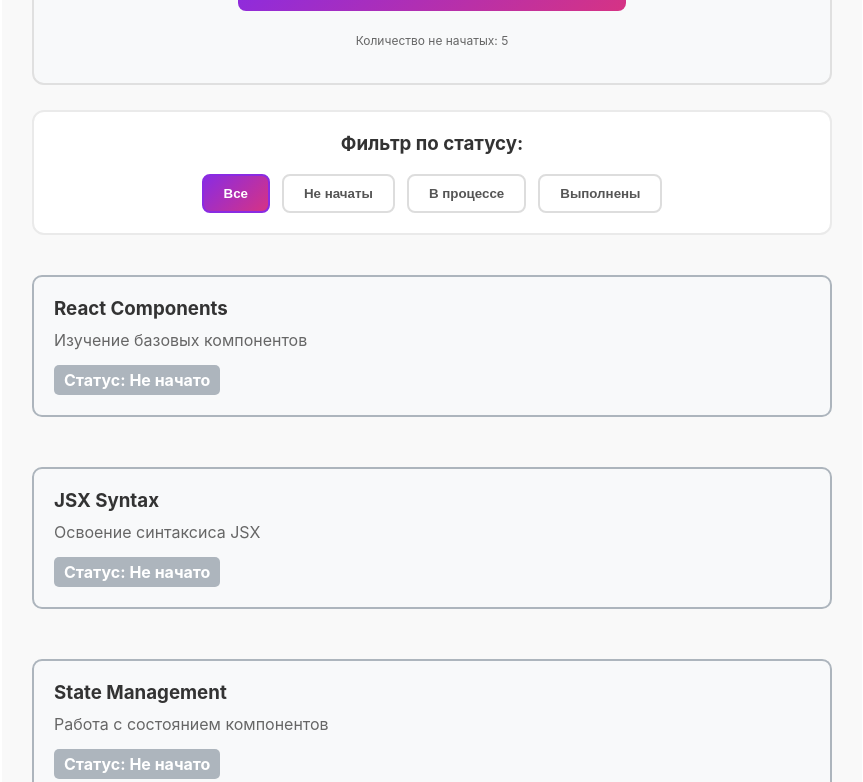
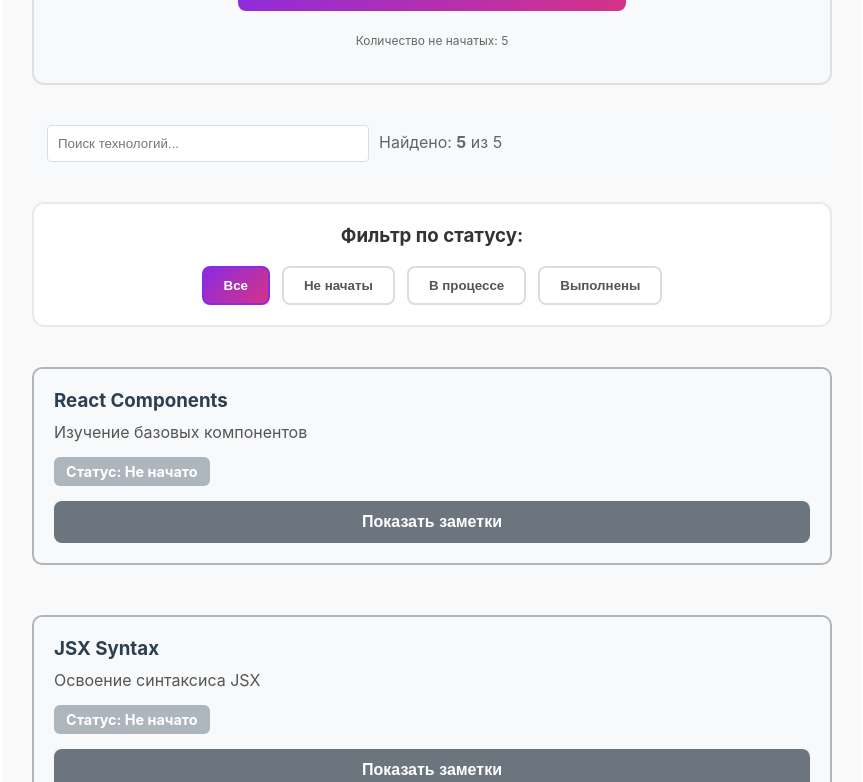
Before and after one commit to Evenysh/technology-tracker, a React (Vite) app: page / in a window 1280 px wide. Shown: the part 610-1392 px from the top of the page, without its empty margins (208-1071 px from the left). Built offline with nearby package versions, Linux system fonts and the light colour scheme.

Commit message:
окончание 21 практики

```diff
--- a/src/App.jsx
+++ b/src/App.jsx
@@ -1,23 +1,37 @@
 // src/App.jsx
 import './App.css';
-import { useState } from 'react';
+import { useState, useEffect } from 'react';
 import ProgressHeader from './components/ProgressHeader';
 import TechnologyCard from './components/TechnologyCard';
 import QuickActions from './components/QuickActions';
-import FilterButtons from './components/FilterButtons'; // ← новый импорт
+import FilterButtons from './components/FilterButtons';
 
 function App() {
-  const [technologies, setTechnologies] = useState([
-    { id: 1, title: 'React Components', description: 'Изучение базовых компонентов', status: 'not-started' },
-    { id: 2, title: 'JSX Syntax', description: 'Освоение синтаксиса JSX', status: 'not-started' },
-    { id: 3, title: 'State Management', description: 'Работа с состоянием компонентов', status: 'not-started' },
-    { id: 4, title: 'React Hooks', description: 'Изучение useState, useEffect', status: 'not-started' },
-    { id: 5, title: 'React Router', description: 'Маршрутизация в React', status: 'not-started' }
-  ]);
+  // ========== ЛЕНИВАЯ ИНИЦИАЛИЗАЦИЯ ==========
+  const [technologies, setTechnologies] = useState(() => {
+    const saved = localStorage.getItem('techTrackerData');
+    if (saved) {
+      return JSON.parse(saved);
+    }
 
-  const [activeFilter, setActiveFilter] = useState('all'); // ← состояние фильтра
+    return [
+      { id: 1, title: 'React Components', description: 'Изучение базовых компонентов', status: 'not-started', notes: '' },
+      { id: 2, title: 'JSX Syntax', description: 'Освоение синтаксиса JSX', status: 'not-started', notes: '' },
+      { id: 3, title: 'State Management', description: 'Работа с состоянием компонентов', status: 'not-started', notes: '' },
+      { id: 4, title: 'React Hooks', description: 'Изучение useState, useEffect', status: 'not-started', notes: '' },
+      { id: 5, title: 'React Router', description: 'Маршрутизация в React', status: 'not-started', notes: '' }
+    ];
+  });
 
-  // Функция изменения статуса
+  const [activeFilter, setActiveFilter] = useState('all');
+  const [searchQuery, setSearchQuery] = useState('');
+
+  // ========== ТОЛЬКО СОХРАНЕНИЕ ==========
+  useEffect(() => {
+    localStorage.setItem('techTrackerData', JSON.stringify(technologies));
+  }, [technologies]);
+
+  // ========== ФУНКЦИИ ==========
   const updateTechnologyStatus = (id) => {
     setTechnologies(prev => prev.map(tech => {
       if (tech.id === id) {
@@ -30,11 +44,24 @@ function App() {
     }));
   };
 
-  // Фильтрация технологий по активному фильтру
-  const filteredTechnologies = technologies.filter(tech => {
+  const updateTechnologyNotes = (techId, newNotes) => {
+    setTechnologies(prevTech =>
+      prevTech.map(tech =>
+        tech.id === techId ? { ...tech, notes: newNotes } : tech
+      )
+    );
+  };
+
+  // ========== ФИЛЬТРАЦИЯ ==========
+  const statusFilteredTechnologies = technologies.filter(tech => {
     if (activeFilter === 'all') return true;
     return tech.status === activeFilter;
   });
+
+  const filteredTechnologies = statusFilteredTechnologies.filter(tech =>
+    tech.title.toLowerCase().includes(searchQuery.toLowerCase()) ||
+    tech.description.toLowerCase().includes(searchQuery.toLowerCase())
+  );
 
   return (
     <div className="App">
@@ -47,20 +74,46 @@ function App() {
         setTechnologies={setTechnologies}
       />
 
+      <div className="search-box" style={{
+        margin: '20px 0',
+        padding: '15px',
+        backgroundColor: '#f8f9fa',
+        borderRadius: '8px'
+      }}>
+        <input
+          type="text"
+          placeholder="Поиск технологий..."
+          value={searchQuery}
+          onChange={(e) => setSearchQuery(e.target.value)}
+          style={{
+            padding: '10px',
+            width: '300px',
+            border: '1px solid #ddd',
+            borderRadius: '4px',
+            marginRight: '10px'
+          }}
+        />
+        <span style={{ color: '#666' }}>
+          Найдено: <strong>{filteredTechnologies.length}</strong> из {technologies.length}
+        </span>
+      </div>
+
       <FilterButtons
         activeFilter={activeFilter}
         onFilterChange={setActiveFilter}
       />
 
       <div className="technologies-list">
-        {filteredTechnologies.map(tech => (  // ← используем filteredTechnologies
+        {filteredTechnologies.map(tech => (
           <TechnologyCard
             key={tech.id}
             id={tech.id}
             title={tech.title}
             description={tech.description}
             status={tech.status}
+            notes={tech.notes}
             onStatusChange={updateTechnologyStatus}
+            onNotesChange={updateTechnologyNotes}
           />
         ))}
       </div>
--- a/src/components/TechnologyCard.css
+++ b/src/components/TechnologyCard.css
@@ -1,5 +1,6 @@
 /* src/components/TechnologyCard.css */
 
+/* Основные стили карточки */
 .technology-card {
   border: 2px solid #ccc;
   border-radius: 10px;
@@ -7,78 +8,57 @@
   margin: 15px 0;
   transition: all 0.3s ease;
   cursor: pointer;
+  background: white;
 }
 
 .technology-card:hover {
   transform: translateY(-2px);
-  box-shadow: 0 4px 8px rgba(0,0,0,0.1);
+  box-shadow: 0 4px 12px rgba(0,0,0,0.15);
+}
+
+/* Стили по статусам */
+.technology-card.completed {
+  border-color: #8a2be2;
+  background-color: #f3e8ff;
+}
+
+.technology-card.in-progress {
+  border-color: #d63384;
+  background-color: #ffe8f0;
 }
 
 .technology-card.not-started {
-  border-color: #ff6b6b;
-  background-color: #ffeaea;
-}
-
-.technology-card.in-progress {
-  border-color: #4ecdc4;
-  background-color: #e0f7fa;
-}
-
-.technology-card.completed {
-  border-color: #45b7d1;
-  background-color: #e3f2fd;
-}
-
-
-
-
-.technology-card {
-  border: 2px solid #ccc;
-  border-radius: 10px;
-  padding: 20px;
-  margin: 15px 0;
-  transition: all 0.3s;
-}
-
-.technology-card.completed {
-  border-color: #8a2be2; /* фиолетовый */
-  background-color: #f3e8ff; /* светло-фиолетовый */
-}
-
-.technology-card.in-progress {
-  border-color: #d63384; /* розовый */
-  background-color: #ffe8f0; /* светло-розовый */
-}
-
-.technology-card.not-started {
-  border-color: #adb5bd; /* серый */
+  border-color: #adb5bd;
   background-color: #f8f9fa;
 }
 
+/* Заголовок и описание */
 .technology-card h3 {
   margin: 0 0 10px 0;
-  color: #333;
+  color: #2c3e50;
 }
 
 .technology-card p {
   margin: 0 0 15px 0;
-  color: #666;
+  color: #555;
 }
 
+/* Индикатор статуса */
 .status-indicator {
   font-weight: bold;
-  padding: 5px 10px;
-  border-radius: 5px;
+  padding: 6px 12px;
+  border-radius: 6px;
   display: inline-block;
+  font-size: 0.9em;
 }
 
 .completed .status-indicator {
-  background-color: #8a2be2; /* фиолетовый */
+  background-color: #8a2be2;
   color: white;
 }
 
 .in-progress .status-indicator {
-  background-color: #d63384; /* розовый */
+  background-color: #d63384;
   color: white;
 }
 
@@ -86,3 +66,106 @@
   background-color: #adb5bd;
   color: white;
 }
+
+/* ========== КНОПКА ЗАМЕТОК ========== */
+.notes-toggle {
+  margin-top: 15px;
+  padding: 10px 20px;
+  background-color: #8a2be2;
+  border: 2px solid transparent;
+  border-radius: 8px;
+  cursor: pointer;
+  font-size: 1em;
+  font-weight: 600;
+  color: white;
+  transition: all 0.2s ease;
+  display: block;
+  width: 100%;
+  text-align: center;
+}
+
+.notes-toggle:hover {
+  background-color: white;
+  color: #8a2be2;
+  border-color: #8a2be2;
+  transform: translateY(-2px);
+}
+
+/* Цвета кнопки по статусам */
+.completed .notes-toggle {
+  background-color: #8a2be2;
+}
+
+.completed .notes-toggle:hover {
+  background-color: white;
+  color: #8a2be2;
+  border-color: #8a2be2;
+}
+
+.in-progress .notes-toggle {
+  background-color: #d63384;
+}
+
+.in-progress .notes-toggle:hover {
+  background-color: white;
+  color: #d63384;
+  border-color: #d63384;
+}
+
+.not-started .notes-toggle {
+  background-color: #6c757d;
+}
+
+.not-started .notes-toggle:hover {
+  background-color: white;
+  color: #6c757d;
+  border-color: #6c757d;
+}
+
+/* ========== ОБЛАСТЬ ЗАМЕТОК ========== */
+.notes-editor {
+  margin-top: 15px;
+  padding: 15px;
+  background-color: #fafafa;
+  border-radius: 8px;
+  border: 1px solid #eaeaea;
+}
+
+.notes-editor h4 {
+  margin: 0 0 10px 0;
+  color: #444;
+  font-size: 1em;
+}
+
+.notes-editor textarea {
+  width: 100%;
+  padding: 10px;
+  border: 1px solid #ddd;
+  border-radius: 6px;
+  font-size: 0.9em;
+  resize: vertical;
+  min-height: 80px;
+  font-family: inherit;
+  transition: border 0.2s;
+}
+
+.notes-editor textarea:focus {
+  outline: none;
+  border-color: #8a2be2;
+  box-shadow: 0 0 0 2px rgba(138, 43, 226, 0.1);
+}
+
+.notes-hint {
+  font-size: 0.8em;
+  color: #666;
+  margin-top: 8px;
+  padding: 5px;
+  background-color: #f0f0f0;
+  border-radius: 4px;
+  display: inline-block;
+}
+
+/* Разделение кликабельной области и заметок */
+.card-main {
+  margin-bottom: 10px;
+}
--- a/src/components/TechnologyCard.jsx
+++ b/src/components/TechnologyCard.jsx
@@ -1,11 +1,33 @@
 // src/components/TechnologyCard.jsx
 import './TechnologyCard.css';
+import { useState } from 'react'; // для локального состояния
 
-function TechnologyCard({ id, title, description, status, onStatusChange }) {
-  // Функция-обработчик клика по карточке
+function TechnologyCard({
+  id,
+  title,
+  description,
+  status,
+  notes, // пропс notes
+  onStatusChange,
+  onNotesChange // пропс для обновления заметок
+}) {
+  // Локальное состояние для показа/скрытия заметок
+  const [showNotes, setShowNotes] = useState(false);
+
+  // Функция-обработчик клика по карточке (для смены статуса)
   const handleClick = () => {
     if (onStatusChange) {
-      onStatusChange(id); // Передаём id карточки в функцию из App
+      onStatusChange(id);
+    }
+  };
+
+  // Функция для изменения заметок
+  const handleNotesChange = (e) => {
+    console.log('✏️ TechnologyCard: handleNotesChange', { id, value: e.target.value });
+    if (onNotesChange) {
+      onNotesChange(id, e.target.value);
+    } else {
+      console.error('❌ onNotesChange не передан в TechnologyCard!');
     }
   };
 
@@ -19,13 +41,43 @@ function TechnologyCard({ id, title, description, status, onStatusChange }) {
   return (
     <div
       className={`technology-card ${status}`}
-      onClick={handleClick}
       title="Кликните, чтобы изменить статус"
     >
-      <h3>{title}</h3>
-      <p>{description}</p>
-      <div className="status-indicator">
-        Статус: {statusText[status]}
+      {/* Обёртка для кликабельной области статуса */}
+      <div className="card-main" onClick={handleClick}>
+        <h3>{title}</h3>
+        <p>{description}</p>
+        <div className="status-indicator">
+          Статус: {statusText[status]}
+        </div>
+      </div>
+
+      {/* ========== СЕКЦИЯ ЗАМЕТОК ========== */}
+      <div className="notes-section">
+        <button
+          className="notes-toggle"
+          onClick={() => setShowNotes(!showNotes)}
+        >
+          {showNotes ? 'Скрыть заметки' : 'Показать заметки'}
+          {notes && ` (${notes.length} симв.)`}
+        </button>
+
+        {showNotes && (
+          <div className="notes-editor">
+            <h4>Мои заметки:</h4>
+            <textarea
+              value={notes || ''}
+              onChange={handleNotesChange}
+              placeholder="Записывайте сюда важные моменты..."
+              rows="3"
+            />
+            <div className="notes-hint">
+              {notes && notes.length > 0
+                ? `Заметка сохранена (${notes.length} символов)`
+                : 'Добавьте заметку. Она сохранится автоматически.'}
+            </div>
+          </div>
+        )}
       </div>
     </div>
   );
```
